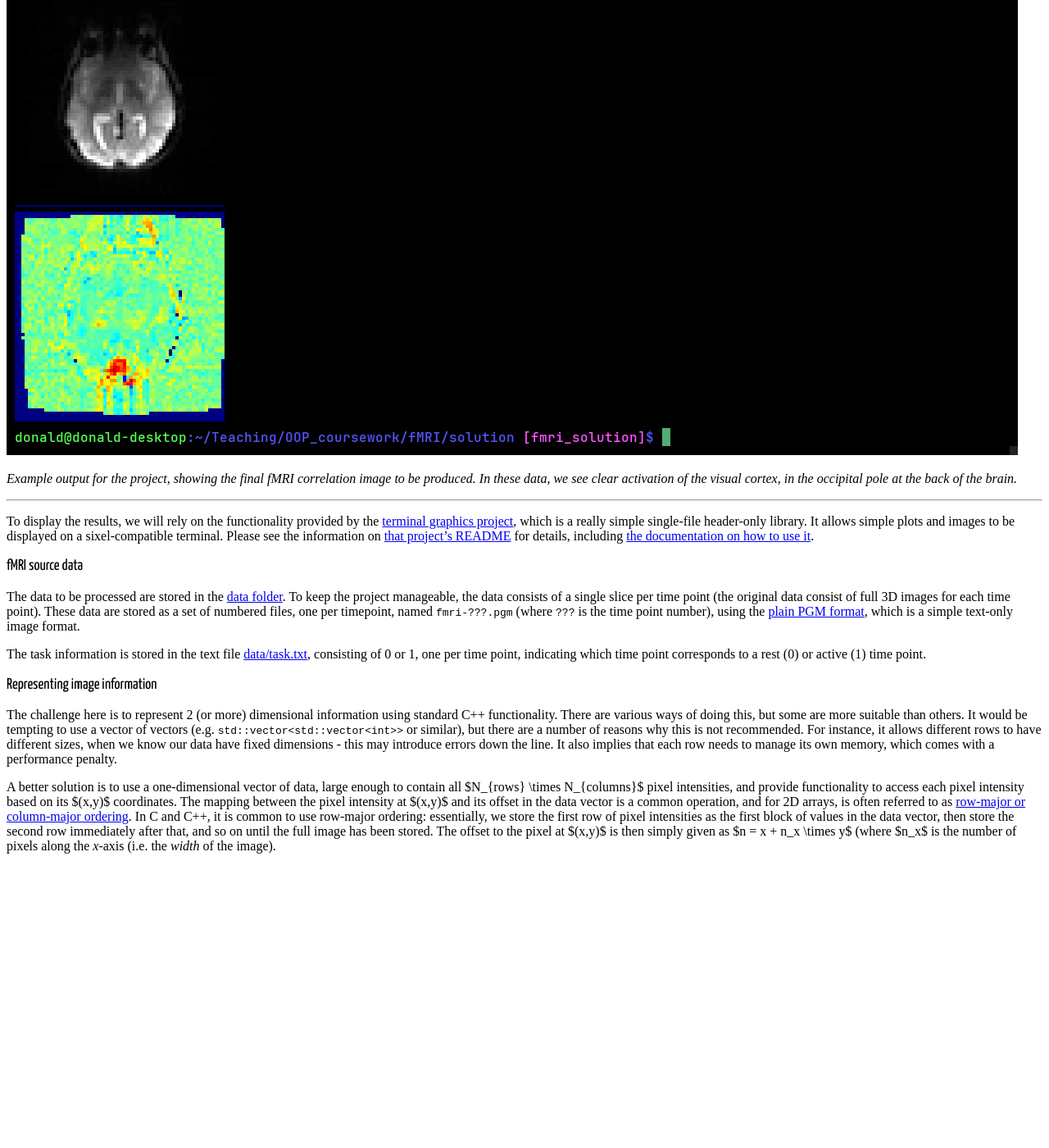
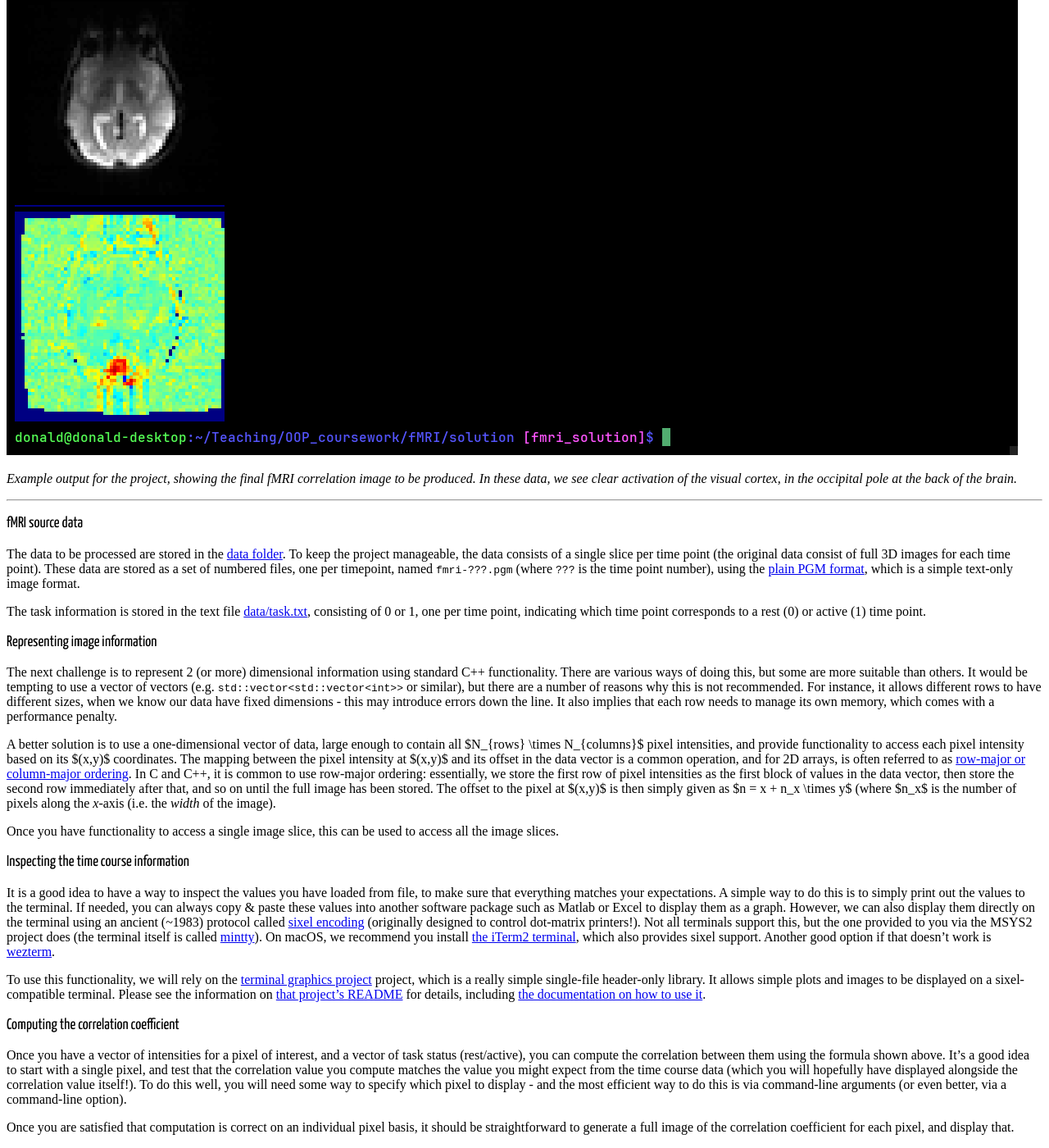
Before and after one commit to KCL-BMEIS/OOP, a Jekyll site: the page built from projects/fMRI/assignment.md, in a window 1280 px wide and 1400 px high, scrolled down 1129 px. Shown: the whole window at 82% size. Built offline with Jekyll 4.4.1, drawn with Linux system fonts in a browser that asks for light colours; some web fonts are replaced; our own code applies the rules of GitHub Pages for plain Markdown files; before the commit the page ends 2186 px from its top, so only the background shows below that.

Commit message:
Update assignment.md

```diff
--- a/projects/fMRI/assignment.md
+++ b/projects/fMRI/assignment.md
@@ -33,7 +33,6 @@ Your task in this coursework is to write a simple program for fMRI analysis to c
 
 ---
 
-To display the results, we will rely on the functionality provided by the [terminal graphics project](https://github.com/jdtournier/terminal_graphics), which is a really simple single-file header-only library. It allows simple plots and images to be displayed on a sixel-compatible terminal. Please see the information on [that project's README](https://github.com/jdtournier/terminal_graphics/blob/main/README.md) for details, including [the documentation on how to use it](https://jdtournier.github.io/terminal_graphics/).
 
 ### fMRI source data
 
@@ -43,6 +42,20 @@ The task information is stored in the text file [data/task.txt](data/task.txt),
 
 ### Representing image information
 
-The challenge here is to represent 2 (or more) dimensional information using standard C++ functionality. There are various ways of doing this, but some are more suitable than others. It would be tempting to use a vector of vectors (e.g. `std::vector<std::vector<int>>` or similar), but there are a number of reasons why this is not recommended. For instance, it allows different rows to have different sizes, when we know our data have fixed dimensions - this may introduce errors down the line. It also implies that each row needs to manage its own memory, which comes with a performance penalty.
+The next challenge is to represent 2 (or more) dimensional information using standard C++ functionality. There are various ways of doing this, but some are more suitable than others. It would be tempting to use a vector of vectors (e.g. `std::vector<std::vector<int>>` or similar), but there are a number of reasons why this is not recommended. For instance, it allows different rows to have different sizes, when we know our data have fixed dimensions - this may introduce errors down the line. It also implies that each row needs to manage its own memory, which comes with a performance penalty.
 
 A better solution is to use a one-dimensional vector of data, large enough to contain all $N_{rows} \times N_{columns}$ pixel intensities, and provide functionality to access each pixel intensity based on its $(x,y)$ coordinates. The mapping between the pixel intensity at $(x,y)$ and its offset in the data vector is a common operation, and for 2D arrays, is often referred to as [row-major or column-major ordering](https://en.wikipedia.org/wiki/Row-_and_column-major_order). In C and C++, it is common to use row-major ordering: essentially, we store the first row of pixel intensities as the first block of values in the data vector, then store the second row immediately after that, and so on until the full image has been stored. The offset to the pixel at $(x,y)$ is then simply given as $n = x + n_x \times y$ (where $n_x$ is the number of pixels along the *x*-axis (i.e. the _width_ of the image).
+
+Once you have functionality to access a single image slice, this can be used to access all the image slices.
+
+### Inspecting the time course information
+
+It is a good idea to have a way to inspect the values you have loaded from file, to make sure that everything matches your expectations. A simple way to do this is to simply print out the values to the terminal. If needed, you can always copy & paste these values into another software package such as Matlab or Excel to display them as a graph. However, we can also display them directly on the terminal using an ancient (~1983) protocol called [sixel encoding](https://en.wikipedia.org/wiki/Sixel) (originally designed to control dot-matrix printers!). Not all terminals support this, but the one provided to you via the MSYS2 project does (the terminal itself is called [mintty](https://mintty.github.io/)). On macOS, we recommend you install [the iTerm2 terminal](https://iterm2.com/), which also provides sixel support. Another good option if that doesn't work is [wezterm](https://wezfurlong.org/wezterm/index.html).
+
+To use this functionality, we will rely on the [terminal graphics project](https://github.com/jdtournier/terminal_graphics) project, which is a really simple single-file header-only library. It allows simple plots and images to be displayed on a sixel-compatible terminal. Please see the information on [that project's README](https://github.com/jdtournier/terminal_graphics/blob/main/README.md) for details, including [the documentation on how to use it](https://jdtournier.github.io/terminal_graphics/).
+
+### Computing the correlation coefficient
+
+Once you have a vector of intensities for a pixel of interest, and a vector of task status (rest/active), you can compute the correlation between them using the formula shown above. It's a good idea to start with a single pixel, and test that the correlation value you compute matches the value you might expect from the time course data (which you will hopefully have displayed alongside the correlation value itself!). To do this well, you will need some way to specify which pixel to display - and the most efficient way to do this is via command-line arguments (or even better, via a command-line option).
+
+Once you are satisfied that computation is correct on an individual pixel basis, it should be straightforward to generate a full image of the correlation coefficient for each pixel, and display that.
```
